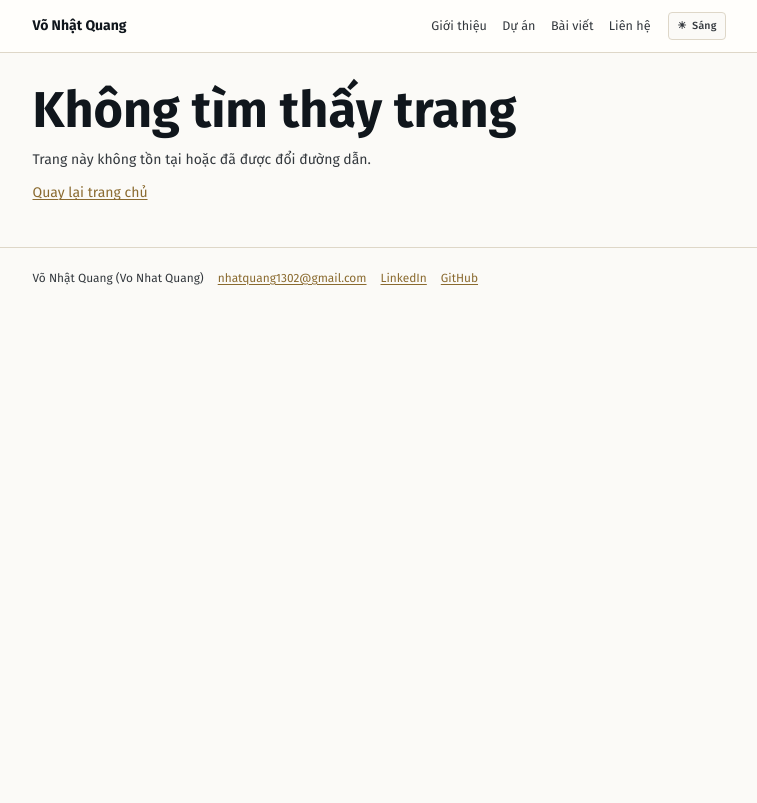
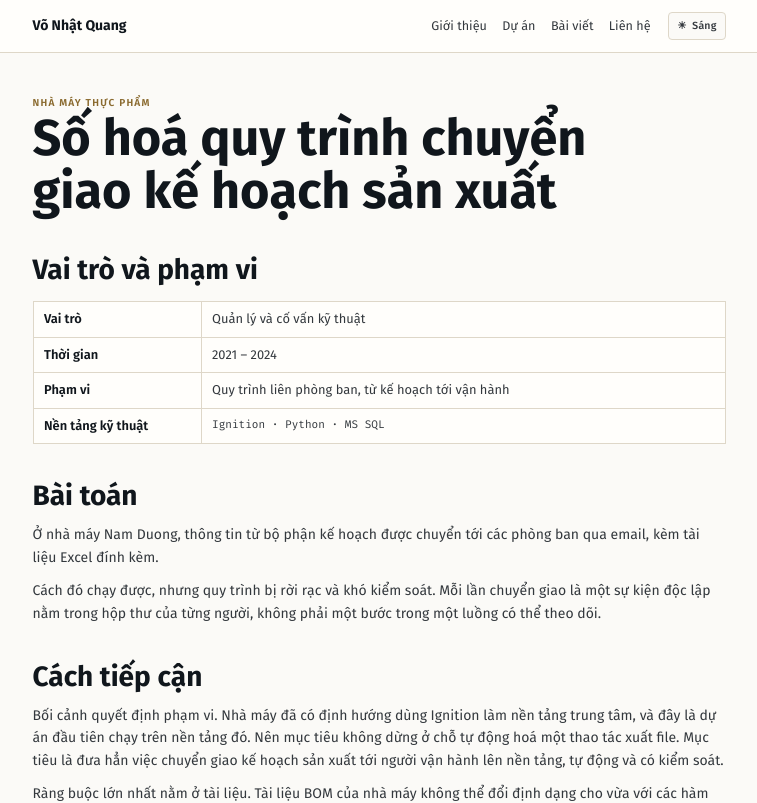
Before and after one commit to quangvo1302/quangvo1302.github.io, a Next.js app: page /projects/bom-digitalization/ in a window 1280 px wide. Before the commit this address had no page. Shown: the top 803 px of the page, without its empty margins (261-1018 px from the left). Built offline with nearby package versions, Linux system fonts and the light colour scheme.

Commit message:
feat: add project detail routes

```diff
--- /dev/null
+++ b/app/projects/[slug]/page.tsx
@@ -0,0 +1,81 @@
+import { notFound } from "next/navigation";
+import { DiagramFigure } from "@/components/DiagramFigure";
+import { ArticleSchema } from "@/components/Schema";
+import { SectionContent } from "@/components/SectionContent";
+import { getProject, projects } from "@/data/projects";
+import { pageMetadata } from "@/lib/metadata";
+
+export const dynamicParams = false;
+
+type ProjectPageProps = {
+  params: Promise<{ slug: string }>;
+};
+
+export function generateStaticParams() {
+  return projects.map((project) => ({ slug: project.slug }));
+}
+
+export async function generateMetadata({ params }: ProjectPageProps) {
+  const { slug } = await params;
+  const project = getProject(slug);
+  if (!project) {
+    return {};
+  }
+
+  return pageMetadata({
+    title: project.seoTitle,
+    description: project.description,
+    path: `/projects/${project.slug}/`,
+    openGraphType: "article"
+  });
+}
+
+export default async function ProjectPage({ params }: ProjectPageProps) {
+  const { slug } = await params;
+  const project = getProject(slug);
+
+  if (!project) {
+    notFound();
+  }
+
+  return (
+    <article className="wrap">
+      <ArticleSchema
+        title={project.title}
+        description={project.description}
+        path={`/projects/${project.slug}/`}
+        type="Article"
+        datePublished={project.publishedDate}
+      />
+      <p className="eyebrow">{project.descriptor}</p>
+      <h1>{project.title}</h1>
+
+      <h2>Vai trò và phạm vi</h2>
+      <div className="scroll-x">
+        <table className="meta-table">
+          <tbody>
+            <tr>
+              <th>Vai trò</th>
+              <td>{project.role}</td>
+            </tr>
+            <tr>
+              <th>Thời gian</th>
+              <td>{project.period}</td>
+            </tr>
+            <tr>
+              <th>Phạm vi</th>
+              <td>{project.scale}</td>
+            </tr>
+            <tr>
+              <th>Nền tảng kỹ thuật</th>
+              <td className="mono">{project.stack.join(" · ")}</td>
+            </tr>
+          </tbody>
+        </table>
+      </div>
+
+      <SectionContent sections={project.sections} />
+      <DiagramFigure fileName={project.diagram} />
+    </article>
+  );
+}
--- /dev/null
+++ b/src/components/DiagramFigure.tsx
@@ -0,0 +1,19 @@
+import { readFileSync } from "node:fs";
+import { join } from "node:path";
+
+export function DiagramFigure({ fileName }: { fileName: string }) {
+  const svgMarkup = readFileSync(
+    join(process.cwd(), "public", "diagrams", fileName),
+    "utf-8"
+  );
+
+  return (
+    <figure className="diagram-light-island">
+      <div
+        className="scroll-x"
+        dangerouslySetInnerHTML={{ __html: svgMarkup }}
+      />
+      <figcaption>Sơ đồ kiến trúc, đã lược bỏ chi tiết định danh hệ thống.</figcaption>
+    </figure>
+  );
+}
```
